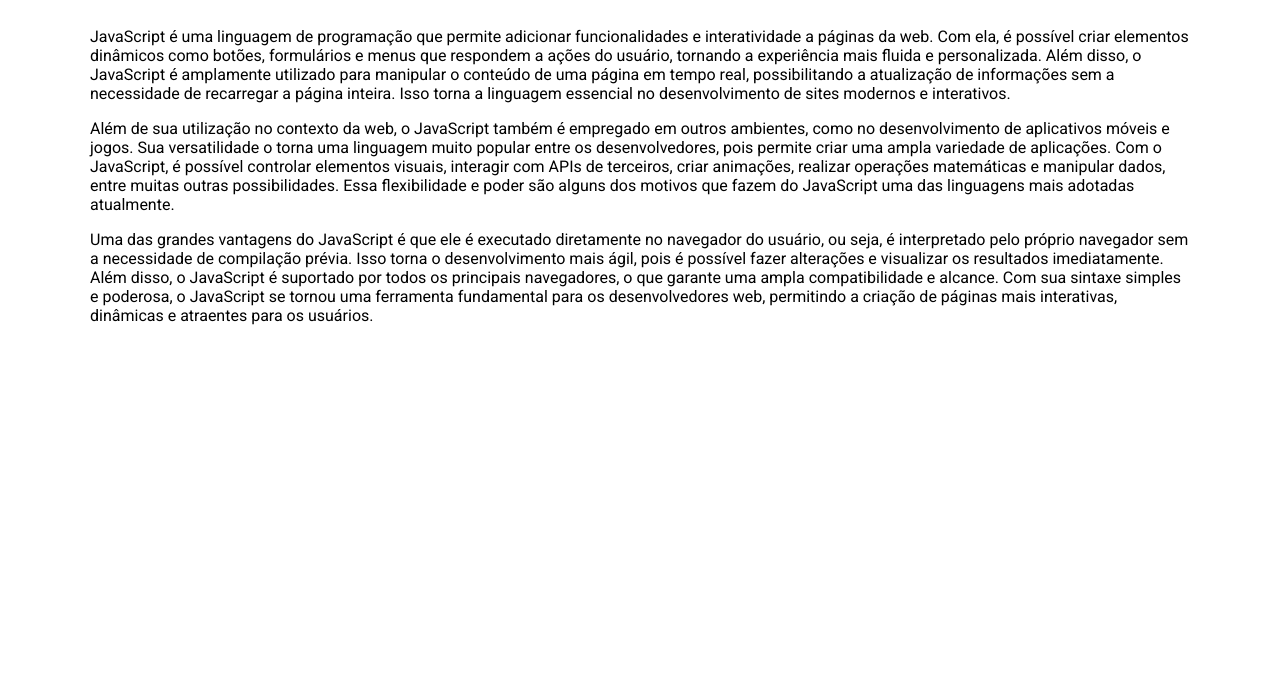
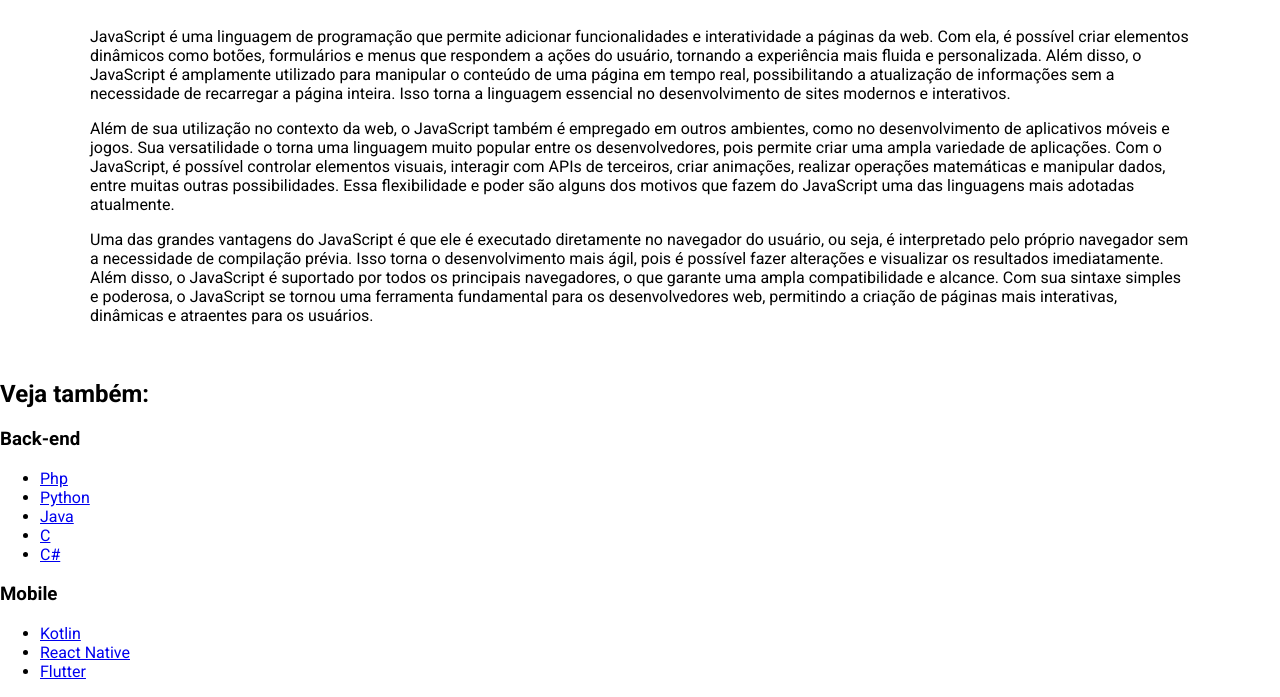
Before and after one commit to treinaweb/HTML-CSS-Semantica, a plain HTML site: page index.html in a window 1280 px wide. Shown: the part 1578-2275 px from the top of the page. Before the commit the page ends 1939 px from the top, so only its background shows below. Drawn offline with Linux system fonts and the light colour scheme.

Commit message:
5-6 Criando aside da página

```diff
--- a/index.html
+++ b/index.html
@@ -200,6 +200,27 @@
             </div>
         </article>
     </main>
+
+    <aside class="secundario">
+        <h2>Veja também:</h2>
+        <nav>
+            <h3>Back-end</h3>
+            <ul class="menu-aside">
+                <li><a href="#">Php</a></li>
+                <li><a href="#">Python</a></li>
+                <li><a href="#">Java</a></li>
+                <li><a href="#">C</a></li>
+                <li><a href="#">C#</a></li>
+            </ul>
+
+            <h3>Mobile</h3>
+            <ul class="menu-aside">
+                <li><a href="#">Kotlin</a></li>
+                <li><a href="#">React Native</a></li>
+                <li><a href="#">Flutter</a></li>
+            </ul>
+        </nav>
+    </aside>
 </body>
 
 </html>
```
